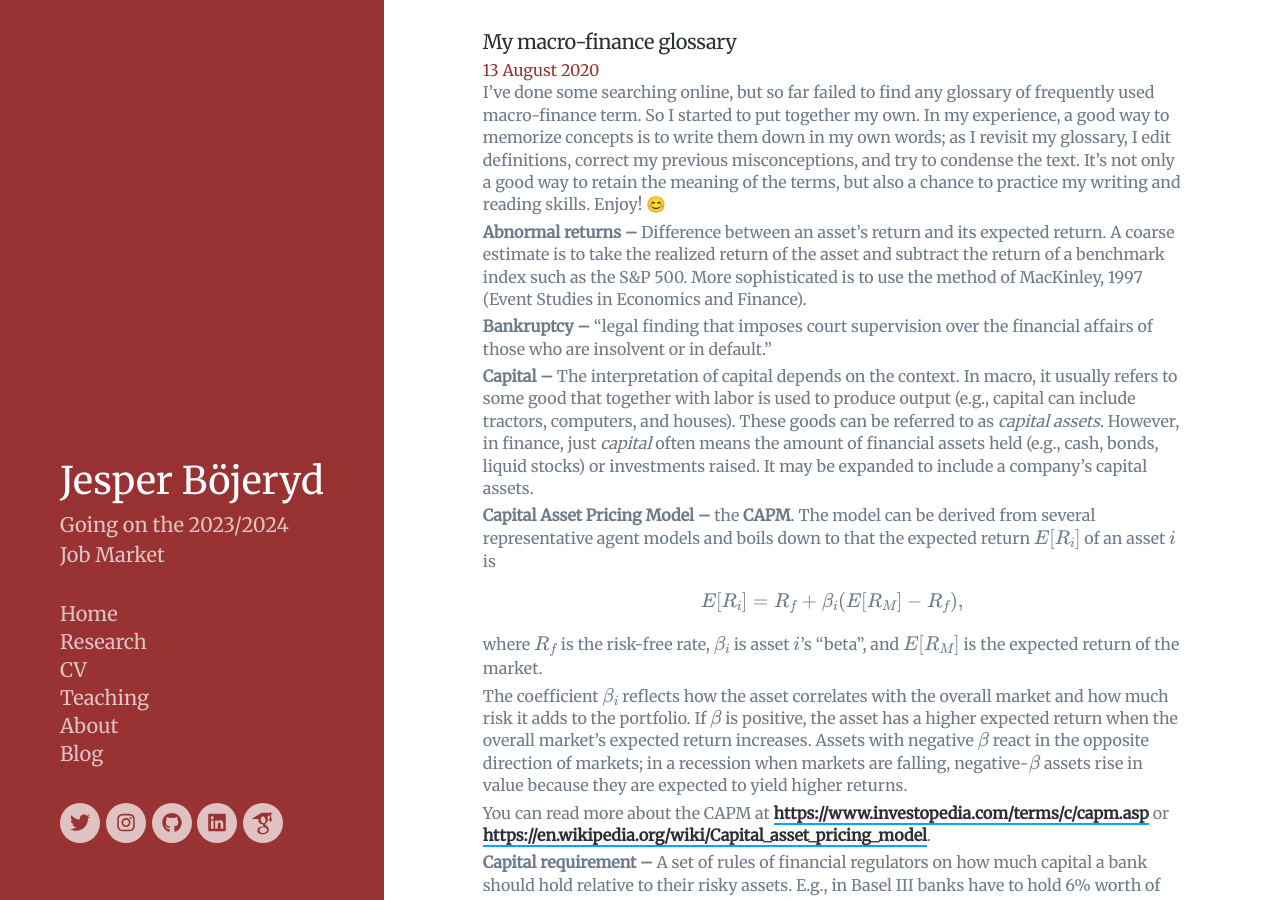
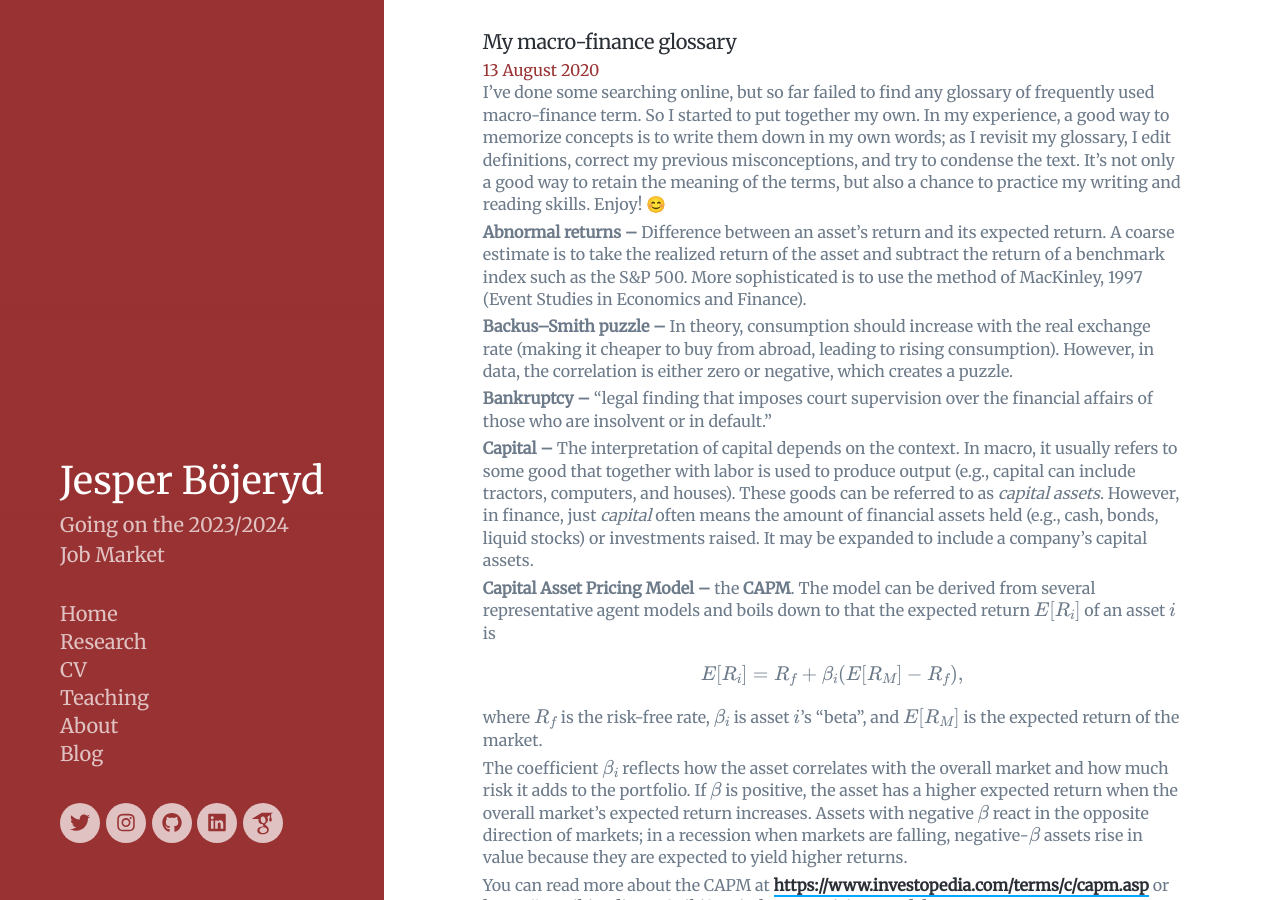
Before and after one commit to bojeryd91/bojeryd91.github.io, a Jekyll site: the page built from _posts/2020-08-13-macro-finance-glossary.md, in a window 1280 px wide and 900 px high. Built offline with Jekyll 4.4.1, drawn with Linux system fonts in a browser that asks for light colours; nearby versions of some CDN libraries; some web fonts are replaced.

Commit message:
Update 2020-08-13-macro-finance-glossary.md

```diff
--- a/_posts/2020-08-13-macro-finance-glossary.md
+++ b/_posts/2020-08-13-macro-finance-glossary.md
@@ -9,6 +9,7 @@ I've done some searching online, but so far failed to find any glossary of frequ
 
 **Abnormal returns --** Difference between an asset's return and its expected return. A coarse estimate is to take the realized return of the asset and subtract the return of a benchmark index such as the S&P 500. More sophisticated is to use the method of MacKinley, 1997 (Event Studies in Economics and Finance).
 
+**Backus--Smith puzzle --** In theory, consumption should increase with the real exchange rate (making it cheaper to buy from abroad, leading to rising consumption). However, in data, the correlation is either zero or negative, which creates a puzzle.
 
 **Bankruptcy --**  "legal finding that imposes court supervision over the financial affairs of those who are insolvent or in default."
 
```
